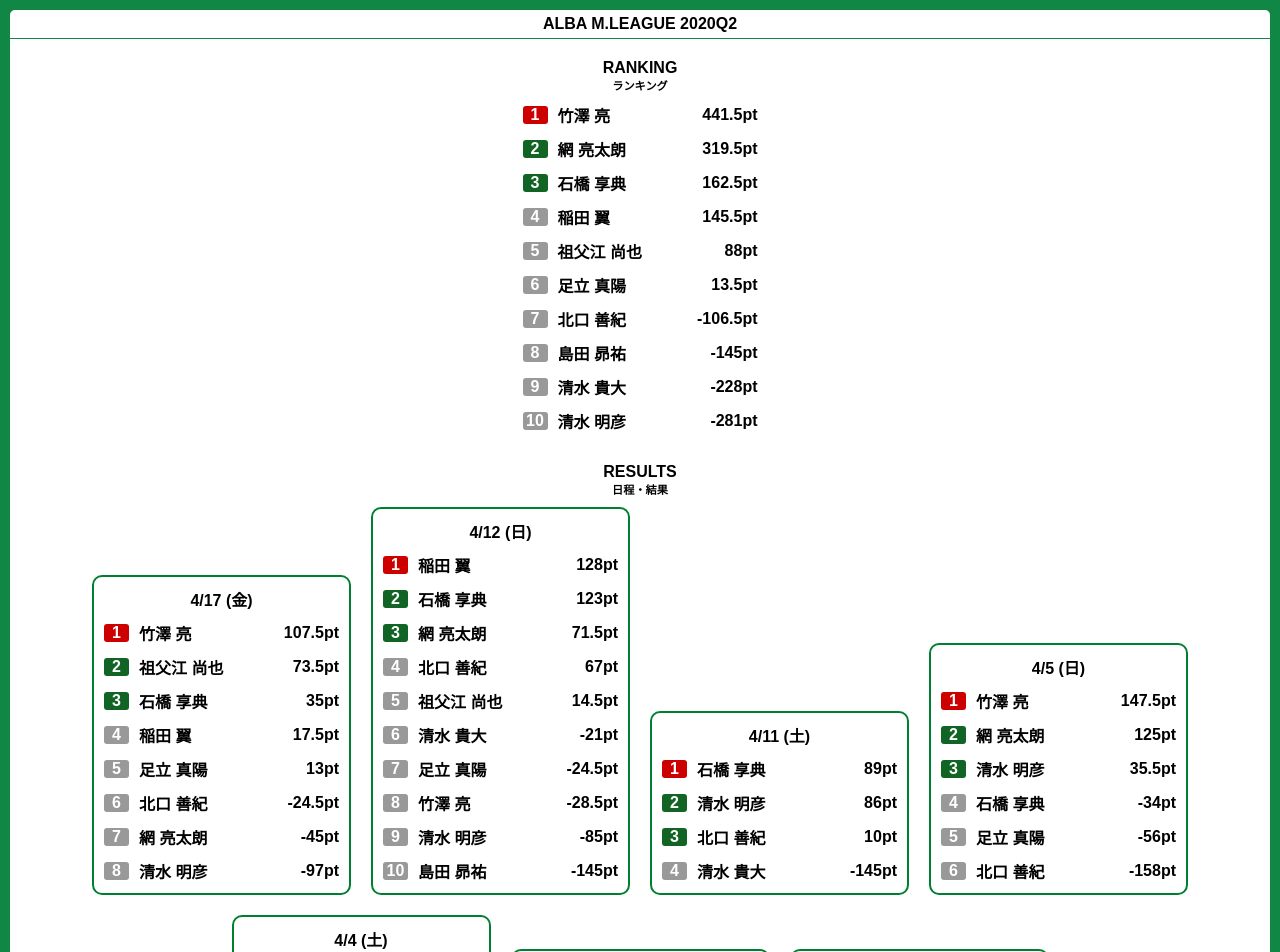
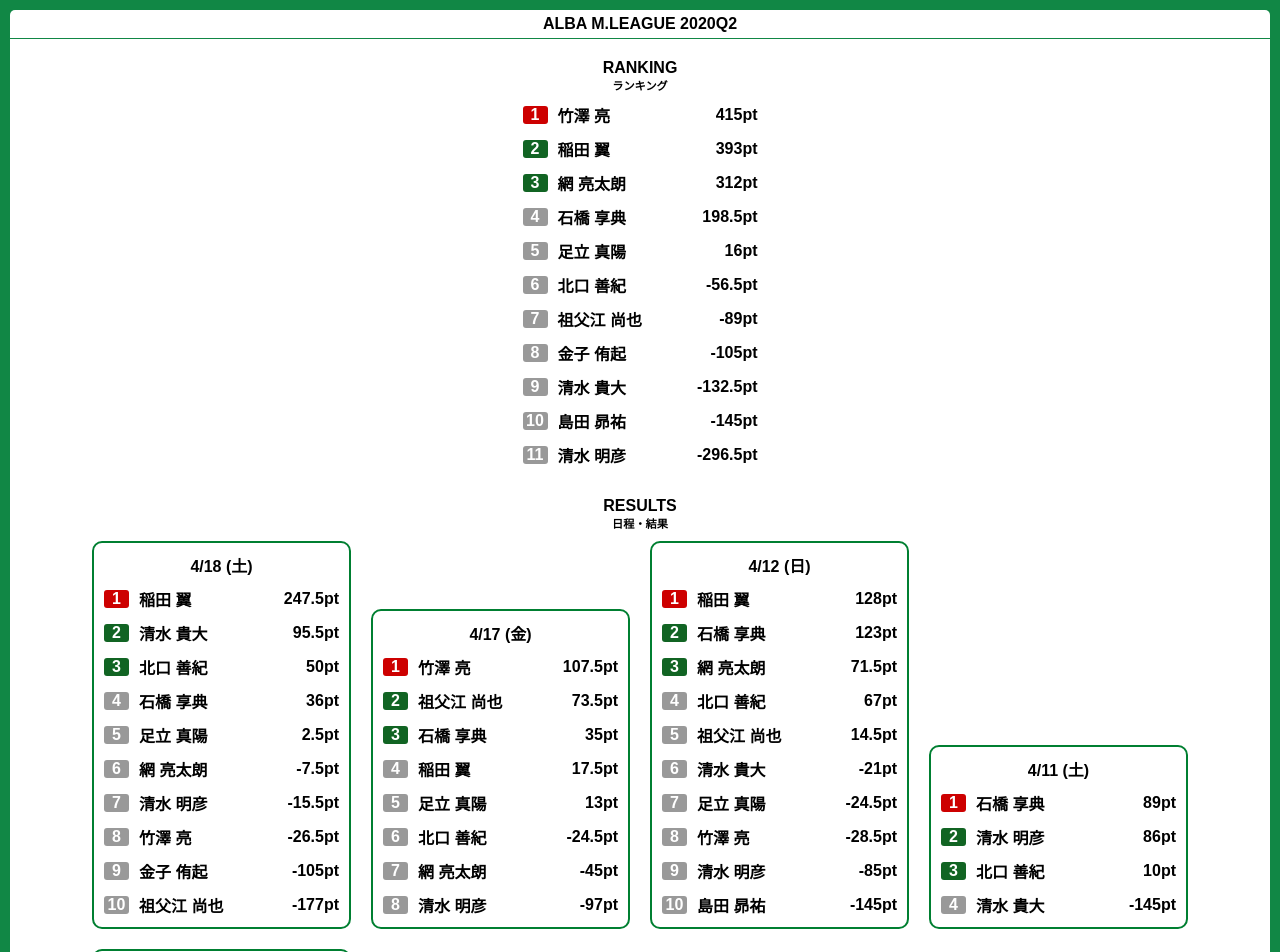
Before and after one commit to peichan/alba-mleague, an Angular app: page /alba-mleague/ranking/2020Q2 in a window 1280 px wide. Shown: the top 952 px of the page. Built offline with nearby package versions, Linux system fonts and the light colour scheme.

Commit message:
add 4/18

```diff
--- a/src/app/app.component.ts
+++ b/src/app/app.component.ts
@@ -23,6 +23,18 @@
 
 const quarterResults: { [key: string]: DayResult[]; } = {
   "2020Q2": [
+    new DayResult("4/18 (土)", [
+      new Result("稲田 翼", 247.5),
+      new Result("清水 貴大", 95.5),
+      new Result("北口 善紀", 50),
+      new Result("石橋 享典", 36),
+      new Result("足立 真陽", 2.5),
+      new Result("網 亮太朗", -7.5),
+      new Result("清水 明彦", -15.5),
+      new Result("竹澤 亮", -26.5),
+      new Result("金子 侑起", -105),
+      new Result("祖父江 尚也", -177)
+    ]),
     new DayResult("4/17 (金)", [
       new Result("竹澤 亮", 107.5),
       new Result("祖父江 尚也", 73.5),
```
